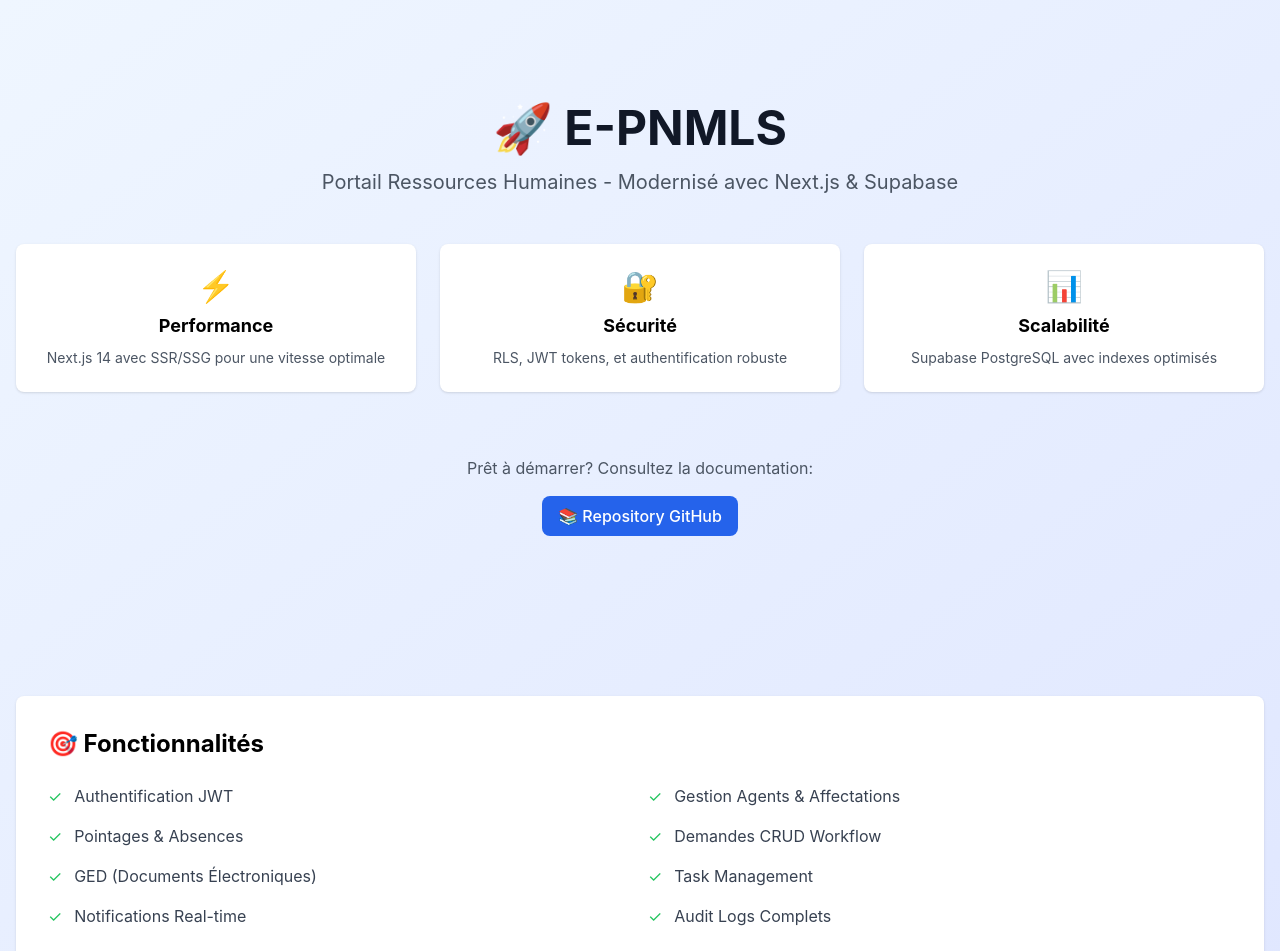
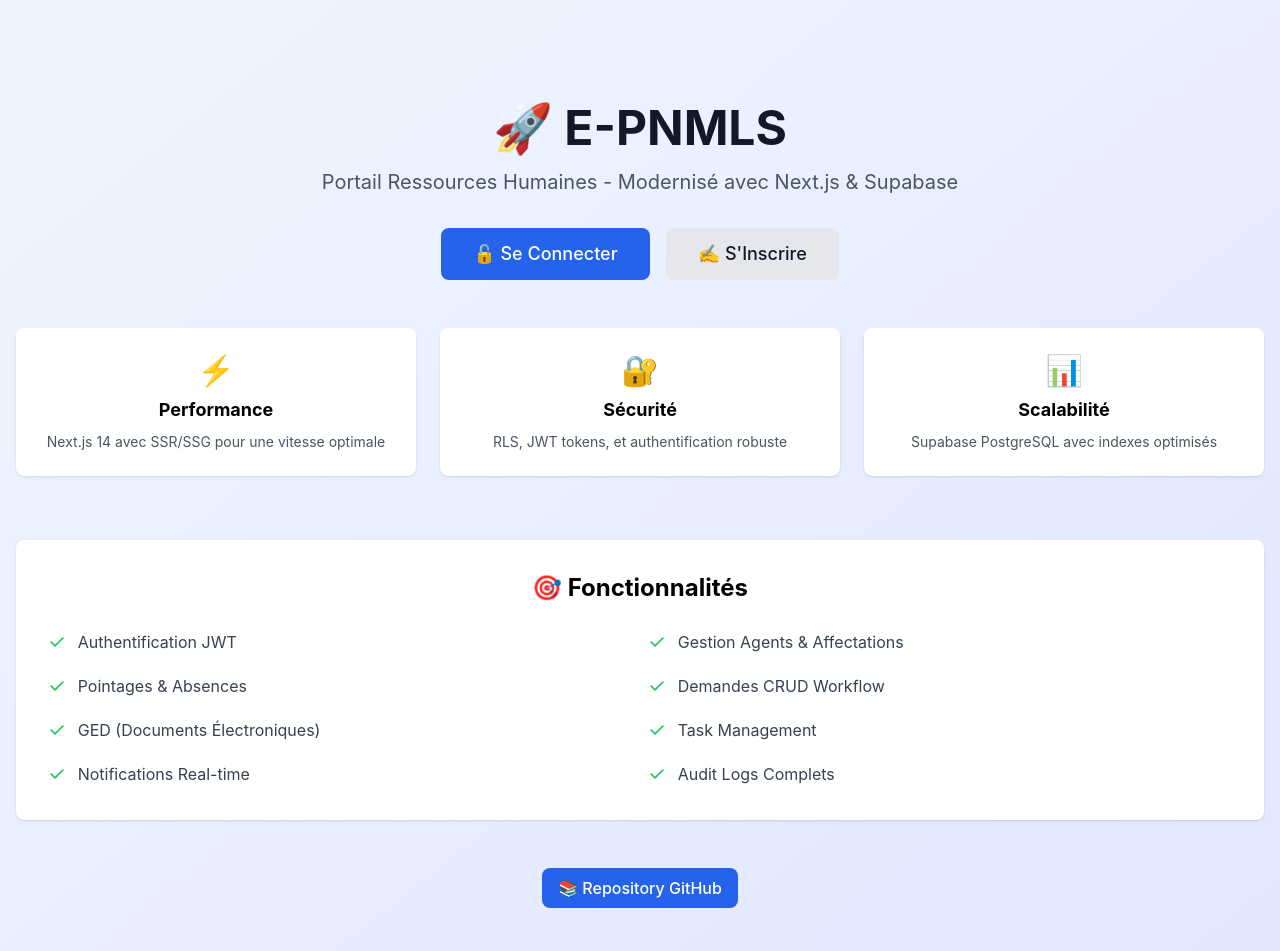
Before and after one commit to gabriel429/epnmls.cd, a Next.js app: page / in a window 1280 px wide. Shown: the top 951 px of the page. Built offline with nearby package versions, Linux system fonts and the light colour scheme.

Commit message:
✨ Add prominent login/signup buttons to homepage

```diff
--- a/src/app/page.tsx
+++ b/src/app/page.tsx
@@ -9,6 +9,19 @@
           <p className="text-xl text-gray-600 mb-8">
             Portail Ressources Humaines - Modernisé avec Next.js & Supabase
           </p>
+
+          <div className="flex gap-4 justify-center mb-12">
+            <a href="/auth/login">
+              <button className="btn btn-primary text-lg px-8 py-3">
+                🔓 Se Connecter
+              </button>
+            </a>
+            <a href="/auth/signup">
+              <button className="btn btn-secondary text-lg px-8 py-3">
+                ✍️ S&apos;Inscrire
+              </button>
+            </a>
+          </div>
 
           <div className="grid md:grid-cols-3 gap-6 mt-12">
             <div className="bg-white rounded-lg shadow p-6">
@@ -36,55 +49,51 @@
             </div>
           </div>
 
-          <div className="mt-16">
-            <p className="text-gray-600 mb-4">
-              Prêt à démarrer? Consultez la documentation:
-            </p>
-            <a
-              href="https://github.com/gabriel429/epnmls.cd"
-              className="btn btn-primary inline-block"
-            >
-              📚 Repository GitHub
+          <div className="mt-16 bg-white rounded-lg shadow p-8">
+            <h2 className="text-2xl font-bold mb-6">🎯 Fonctionnalités</h2>
+            <div className="grid md:grid-cols-2 gap-4 text-gray-700">
+              <div className="flex items-center">
+                <span className="text-green-500 mr-3 text-xl">✓</span>
+                Authentification JWT
+              </div>
+              <div className="flex items-center">
+                <span className="text-green-500 mr-3 text-xl">✓</span>
+                Gestion Agents & Affectations
+              </div>
+              <div className="flex items-center">
+                <span className="text-green-500 mr-3 text-xl">✓</span>
+                Pointages & Absences
+              </div>
+              <div className="flex items-center">
+                <span className="text-green-500 mr-3 text-xl">✓</span>
+                Demandes CRUD Workflow
+              </div>
+              <div className="flex items-center">
+                <span className="text-green-500 mr-3 text-xl">✓</span>
+                GED (Documents Électroniques)
+              </div>
+              <div className="flex items-center">
+                <span className="text-green-500 mr-3 text-xl">✓</span>
+                Task Management
+              </div>
+              <div className="flex items-center">
+                <span className="text-green-500 mr-3 text-xl">✓</span>
+                Notifications Real-time
+              </div>
+              <div className="flex items-center">
+                <span className="text-green-500 mr-3 text-xl">✓</span>
+                Audit Logs Complets
+              </div>
+            </div>
+          </div>
+
+          <div className="mt-12">
+            <a href="https://github.com/gabriel429/epnmls.cd" target="_blank" rel="noopener noreferrer">
+              <button className="btn btn-primary">
+                📚 Repository GitHub
+              </button>
             </a>
           </div>
-        </div>
-
-        <div className="mt-20 bg-white rounded-lg shadow p-8">
-          <h2 className="text-2xl font-bold mb-6">🎯 Fonctionnalités</h2>
-          <ul className="grid md:grid-cols-2 gap-4 text-gray-700">
-            <li className="flex items-center">
-              <span className="text-green-500 mr-3">✓</span>
-              Authentification JWT
-            </li>
-            <li className="flex items-center">
-              <span className="text-green-500 mr-3">✓</span>
-              Gestion Agents & Affectations
-            </li>
-            <li className="flex items-center">
-              <span className="text-green-500 mr-3">✓</span>
-              Pointages & Absences
-            </li>
-            <li className="flex items-center">
-              <span className="text-green-500 mr-3">✓</span>
-              Demandes CRUD Workflow
-            </li>
-            <li className="flex items-center">
-              <span className="text-green-500 mr-3">✓</span>
-              GED (Documents Électroniques)
-            </li>
-            <li className="flex items-center">
-              <span className="text-green-500 mr-3">✓</span>
-              Task Management
-            </li>
-            <li className="flex items-center">
-              <span className="text-green-500 mr-3">✓</span>
-              Notifications Real-time
-            </li>
-            <li className="flex items-center">
-              <span className="text-green-500 mr-3">✓</span>
-              Audit Logs Complets
-            </li>
-          </ul>
         </div>
       </div>
     </main>
```
